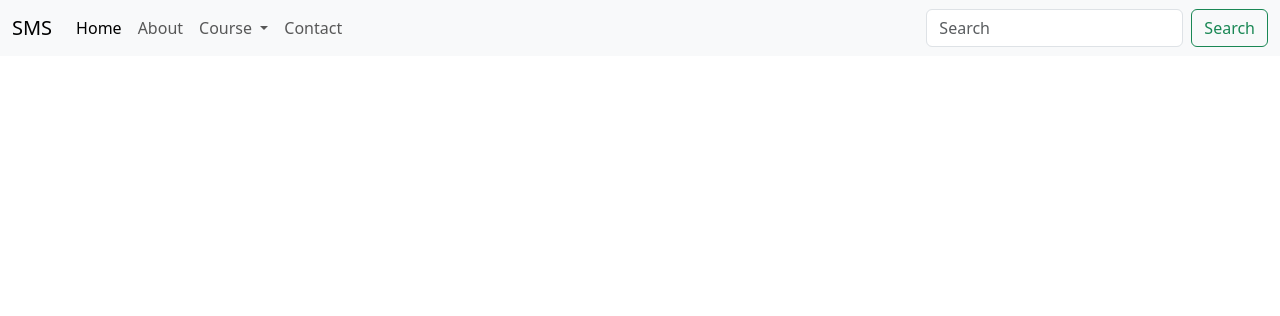
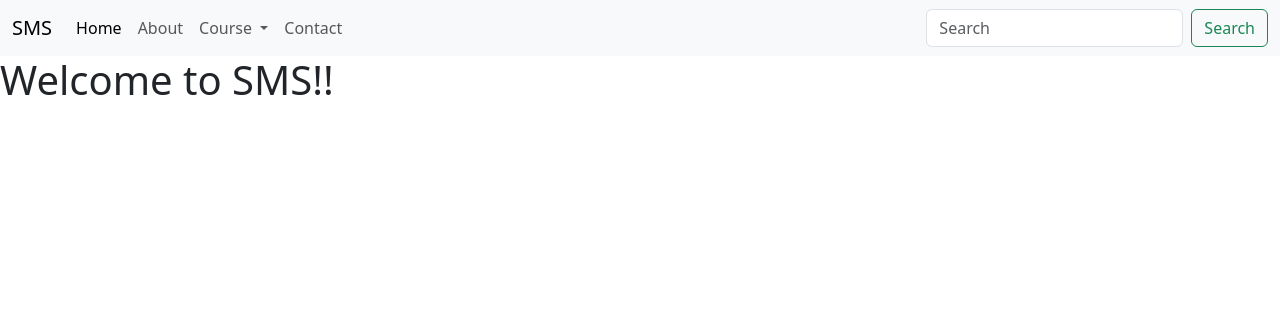
Before and after one commit to aayushkc/deploy-django, a Django app: template home/templates/index.html in a window 1280 px wide. Shown: the top 316 px of the page. Run offline with Django 4.2, Linux system fonts and the light colour scheme; the template is opened without the code that fills it, so the values that code supplies are empty.

Commit message:
url changes and index.html

```diff
--- a/home/templates/index.html
+++ b/home/templates/index.html
@@ -3,7 +3,7 @@
   <head>
     <meta charset="utf-8">
     <meta name="viewport" content="width=device-width, initial-scale=1">
-    <title>Bootstrap demo</title>
+    <title>SMS</title>
     <link href="https://cdn.jsdelivr.net/npm/bootstrap@5.3.0/dist/css/bootstrap.min.css" rel="stylesheet" integrity="sha384-9ndCyUaIbzAi2FUVXJi0CjmCapSmO7SnpJef0486qhLnuZ2cdeRhO02iuK6FUUVM" crossorigin="anonymous">
   </head>
   <body>
@@ -43,6 +43,11 @@
           </div>
         </div>
       </nav>
+
+      <section>
+        <h1 class="centered">Welcome to SMS!!</h1>
+
+      </section>
     <script src="https://cdn.jsdelivr.net/npm/bootstrap@5.3.0/dist/js/bootstrap.bundle.min.js" integrity="sha384-geWF76RCwLtnZ8qwWowPQNguL3RmwHVBC9FhGdlKrxdiJJigb/j/68SIy3Te4Bkz" crossorigin="anonymous"></script>
 
 </body>
--- a/my_proj/urls.py
+++ b/my_proj/urls.py
@@ -20,5 +20,5 @@ from django.urls import path, include
 
 urlpatterns = [
     path('admin/', admin.site.urls),
-    path('home', include('home.urls'))
+    path('', include('home.urls'))
 ]
```
